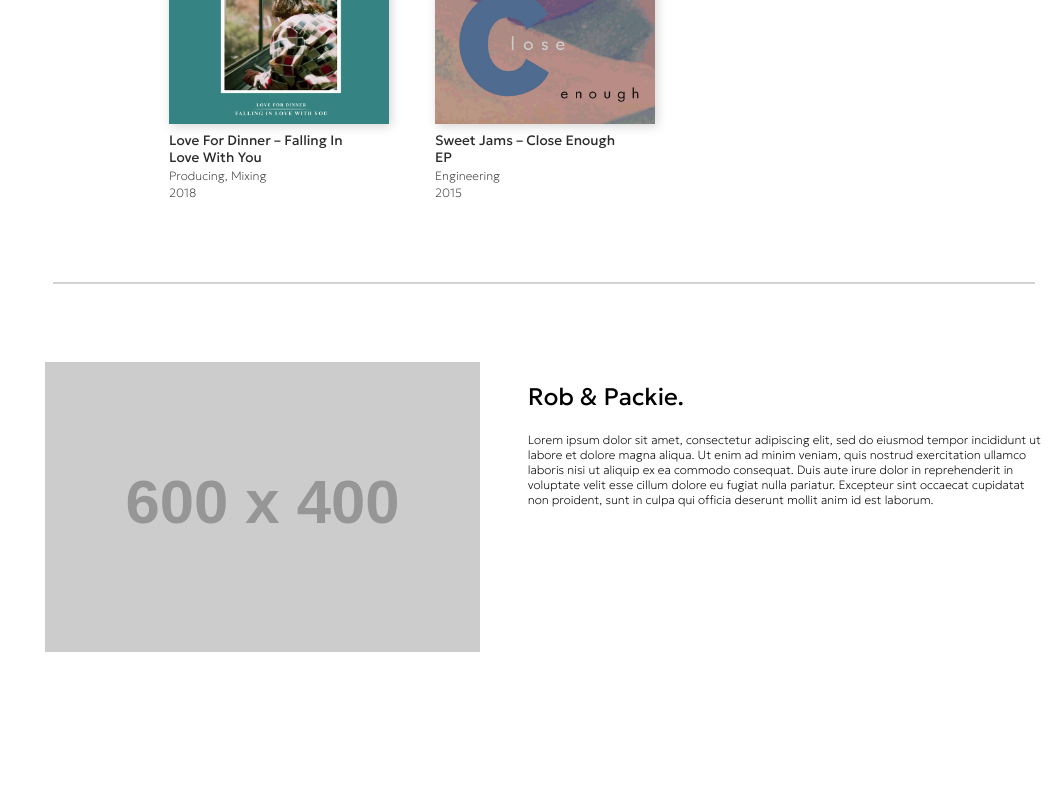
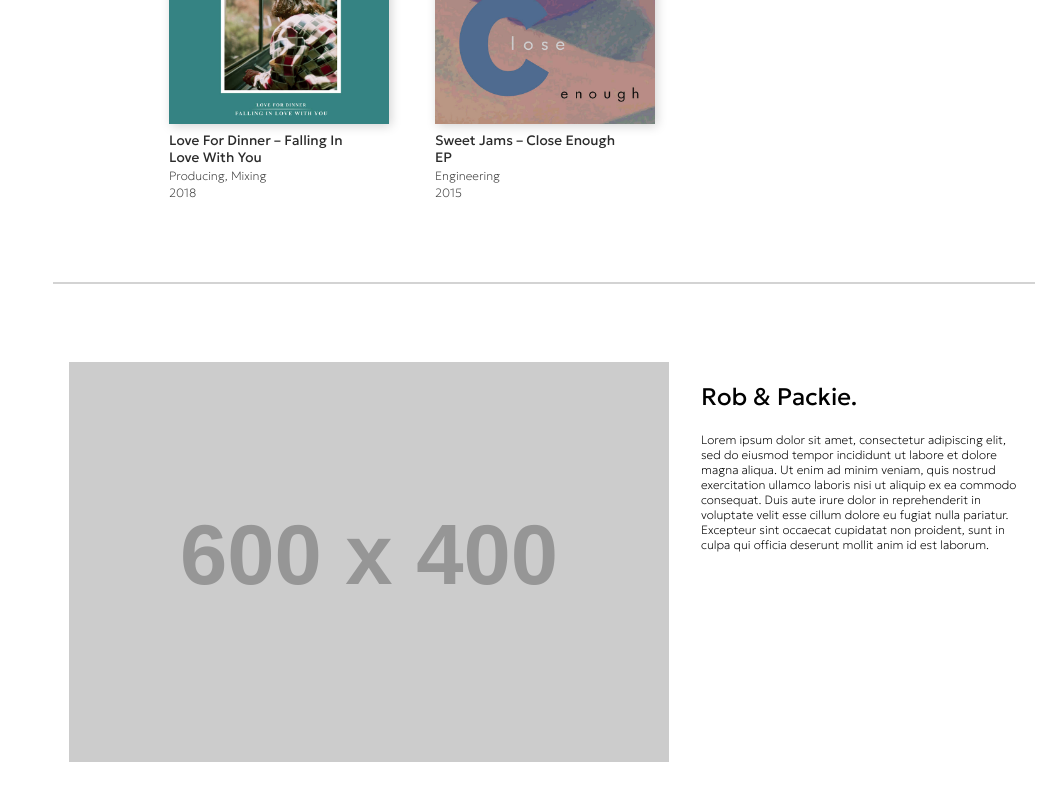
Before and after one commit to by-erinmichelle/north-room-records, a React (Create React App) app: page / in a window 1280 px wide. Shown: the part 834-1634 px from the top of the page, without its empty margins (221-1280 px from the left). Before the commit the page ends 1598 px from the top, so only its background shows below. Built offline with nearby package versions, Linux system fonts and the light colour scheme.

Commit message:
responsive styles

```diff
--- a/src/assets/scss/App.scss
+++ b/src/assets/scss/App.scss
@@ -9,10 +9,16 @@ body {
 
 .App {
   display: grid;
-  grid-template-columns: 250px auto;
-  grid-template-rows: auto;
-  grid-template-areas: 'sidebar albums' 'sidebar about';
+  grid-template-columns: auto;
+  grid-template-rows: 1fr auto;
   padding: 2rem 0 6rem;
+  grid-template-areas: 'sidebar' 'albums' 'about';
+
+  @media screen and (min-width: 768px) {
+    grid-template-columns: 250px auto;
+    grid-template-rows: auto;
+    grid-template-areas: 'sidebar albums' 'sidebar about';
+  }
 }
 
 h1,
@@ -38,15 +44,25 @@ a {
   color: black;
 }
 
+///////////////////////////
+// SIDEBAR ///////////////////////////
+///////////////////////////
+
 .sidebar {
   grid-area: sidebar;
-  height: 100vh;
-  position: fixed;
-  width: 250px;
+  width: 100%;
   top: 0;
   left: 0;
   text-align: center;
-  box-shadow: rgb(227, 227, 227) 4px 0px 8px 1px;
+  margin-bottom: 4rem;
+
+  @media screen and (min-width: 768px) {
+    height: 100vh;
+    position: fixed;
+    width: 250px;
+    // box-shadow: rgb(227, 227, 227) 4px 0px 8px 1px;
+    margin-bottom: 0;
+  }
 }
 
 .menu {
@@ -64,21 +80,16 @@ a {
   justify-content: center;
   .icon {
     margin: 0.75rem;
-    // position: relative;
-    // width: 35px;
-    // height: 35px;
-    // border-radius: 100%;
-    // background: rgb(227, 227, 227);
   }
   img {
     width: 20px;
     height: 20px;
-    // position: absolute;
-    // top: 50%;
-    // left: 50%;
-    // transform: translate(-50%, -50%);
   }
 }
+
+///////////////////////////
+// ALBUMS ///////////////////////////
+///////////////////////////
 
 .albums {
   grid-area: albums;
@@ -88,6 +99,7 @@ a {
   grid-gap: 1rem;
   justify-content: center;
   width: 100%;
+  padding: 0 1.5rem;
 }
 
 .album {
@@ -112,6 +124,10 @@ a {
   }
 }
 
+///////////////////////////
+// ABOUT ///////////////////////////
+///////////////////////////
+
 .about {
   &::before {
     content: '';
@@ -124,14 +140,13 @@ a {
   }
   grid-area: about;
   position: relative;
-  padding-top: 8rem;
-  display: grid;
-  grid-gap: 1rem;
+  padding: 8rem 1.5rem 0;
+  display: flex;
   justify-content: center;
-  grid-auto-flow: row;
+  flex-direction: column;
 
-  @media screen and (min-width: 1024px) {
-    grid-auto-flow: column;
+  @media screen and (min-width: 1200px) {
+    flex-direction: row;
   }
 
   &__img {
@@ -142,5 +157,6 @@ a {
 
   &__content {
     padding: 1rem;
+    max-width: 600px;
   }
 }
```
